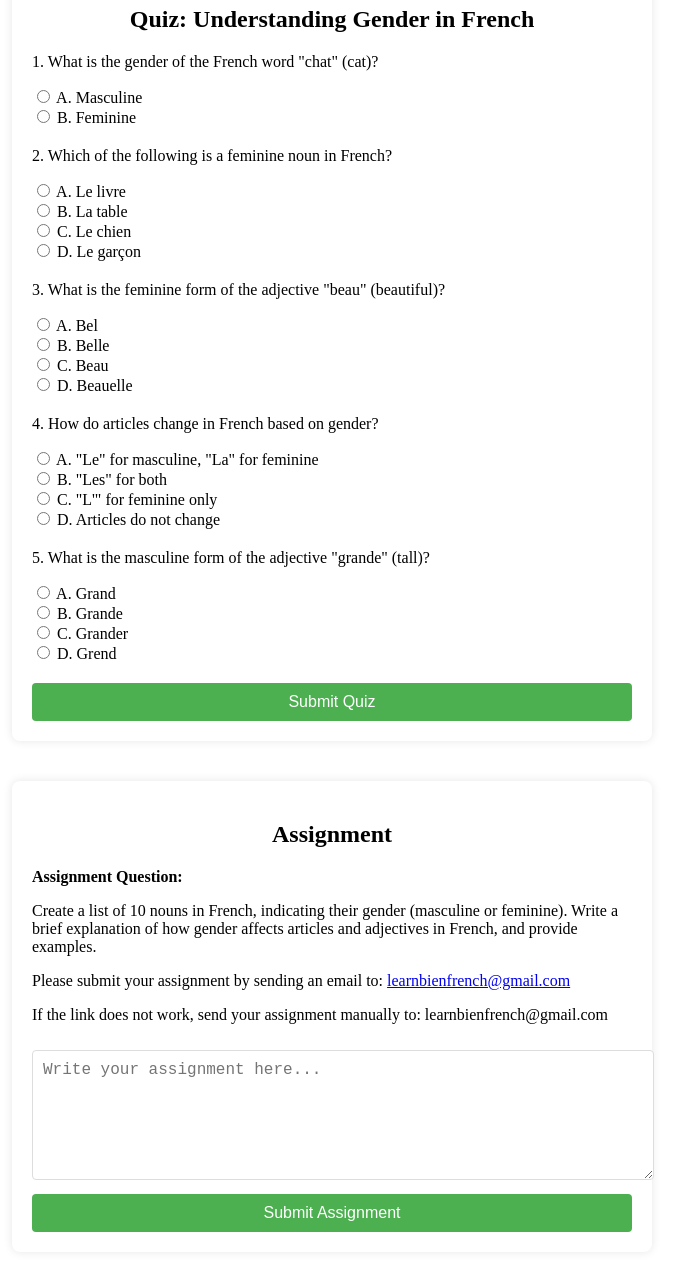
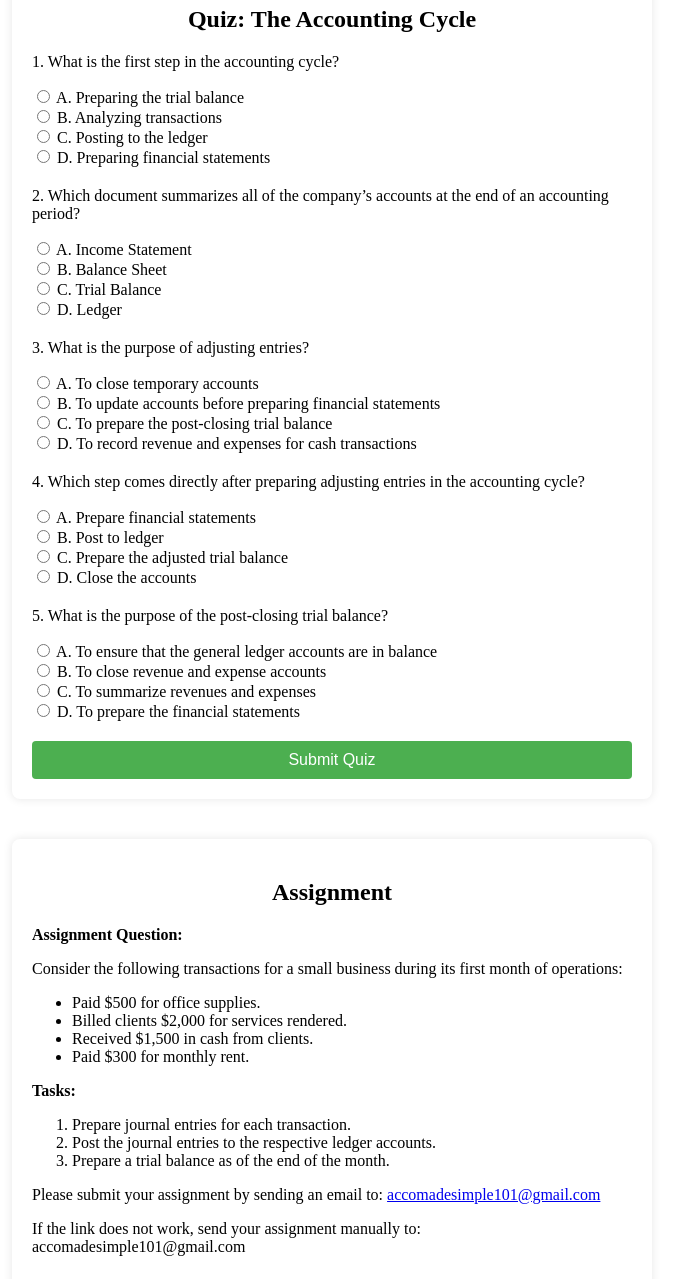
Before and after one commit to Accountingmadesimple/accountingmainpage, a plain HTML site: page index.html in a window 1280 px wide. Shown: the part 440-1719 px from the top of the page, without its empty margins (308-993 px from the left). Drawn offline with Linux system fonts and the light colour scheme.

Commit message:
Update index.html

```diff
--- a/index.html
+++ b/index.html
@@ -1,65 +1,66 @@
 <!DOCTYPE html>
-
 <html lang="en">
 <head>
     <meta charset="UTF-8">
     <meta name="viewport" content="width=device-width, initial-scale=1.0">
-    <title>Understanding Gender in French</title>
+    <title>The Accounting Cycle</title>
     <link rel="stylesheet" href="styles.css"> <!-- Link to external CSS file -->
 </head>
 <body>
 
     <!-- Video Lecture Section -->
     <section id="lecture">
-        <h1>Video Lecture: Understanding Gender in French</h1>
-        <iframe width="400" height="315" src="https://www.youtube.com/embed/V7AjuIDn4oU?si=Lw-oH_VJHQsz2oDt"
+        <h1>Video Lecture: The Accounting Cycle</h1>
+        <iframe width="400" height="315" src="https://www.youtube.com/embed/uIesMwhvchQ?si=Ep7giXgnDky7ehw5"
                 title="YouTube video player" frameborder="0" allowfullscreen></iframe>
     </section>
 
     <!-- Quiz Section -->
     <section id="quiz">
-        <h2>Quiz: Understanding Gender in French</h2>
+        <h2>Quiz: The Accounting Cycle</h2>
         <form id="quizForm">
             <div class="quiz-question">
-                <p>1. What is the gender of the French word "chat" (cat)?</p>
-                <input type="radio" name="q1" value="A"> A. Masculine<br>
-                <input type="radio" name="q1" value="B"> B. Feminine<br>
+                <p>1. What is the first step in the accounting cycle?</p>
+                <input type="radio" name="q1" value="A"> A. Preparing the trial balance<br>
+                <input type="radio" name="q1" value="B"> B. Analyzing transactions<br>
+                <input type="radio" name="q1" value="C"> C. Posting to the ledger<br>
+                <input type="radio" name="q1" value="D"> D. Preparing financial statements<br>
                 <span class="feedback" id="feedback1"></span>
             </div>
 
             <div class="quiz-question">
-                <p>2. Which of the following is a feminine noun in French?</p>
-                <input type="radio" name="q2" value="A"> A. Le livre<br>
-                <input type="radio" name="q2" value="B"> B. La table<br>
-                <input type="radio" name="q2" value="C"> C. Le chien<br>
-                <input type="radio" name="q2" value="D"> D. Le garçon<br>
+                <p>2. Which document summarizes all of the company’s accounts at the end of an accounting period?</p>
+                <input type="radio" name="q2" value="A"> A. Income Statement<br>
+                <input type="radio" name="q2" value="B"> B. Balance Sheet<br>
+                <input type="radio" name="q2" value="C"> C. Trial Balance<br>
+                <input type="radio" name="q2" value="D"> D. Ledger<br>
                 <span class="feedback" id="feedback2"></span>
             </div>
 
             <div class="quiz-question">
-                <p>3. What is the feminine form of the adjective "beau" (beautiful)?</p>
-                <input type="radio" name="q3" value="A"> A. Bel<br>
-                <input type="radio" name="q3" value="B"> B. Belle<br>
-                <input type="radio" name="q3" value="C"> C. Beau<br>
-                <input type="radio" name="q3" value="D"> D. Beauelle<br>
+                <p>3. What is the purpose of adjusting entries?</p>
+                <input type="radio" name="q3" value="A"> A. To close temporary accounts<br>
+                <input type="radio" name="q3" value="B"> B. To update accounts before preparing financial statements<br>
+                <input type="radio" name="q3" value="C"> C. To prepare the post-closing trial balance<br>
+                <input type="radio" name="q3" value="D"> D. To record revenue and expenses for cash transactions<br>
                 <span class="feedback" id="feedback3"></span>
             </div>
 
             <div class="quiz-question">
-                <p>4. How do articles change in French based on gender?</p>
-                <input type="radio" name="q4" value="A"> A. "Le" for masculine, "La" for feminine<br>
-                <input type="radio" name="q4" value="B"> B. "Les" for both<br>
-                <input type="radio" name="q4" value="C"> C. "L'" for feminine only<br>
-                <input type="radio" name="q4" value="D"> D. Articles do not change<br>
+                <p>4. Which step comes directly after preparing adjusting entries in the accounting cycle?</p>
+                <input type="radio" name="q4" value="A"> A. Prepare financial statements<br>
+                <input type="radio" name="q4" value="B"> B. Post to ledger<br>
+                <input type="radio" name="q4" value="C"> C. Prepare the adjusted trial balance<br>
+                <input type="radio" name="q4" value="D"> D. Close the accounts<br>
                 <span class="feedback" id="feedback4"></span>
             </div>
 
             <div class="quiz-question">
-                <p>5. What is the masculine form of the adjective "grande" (tall)?</p>
-                <input type="radio" name="q5" value="A"> A. Grand<br>
-                <input type="radio" name="q5" value="B"> B. Grande<br>
-                <input type="radio" name="q5" value="C"> C. Grander<br>
-                <input type="radio" name="q5" value="D"> D. Grend<br>
+                <p>5. What is the purpose of the post-closing trial balance?</p>
+                <input type="radio" name="q5" value="A"> A. To ensure that the general ledger accounts are in balance<br>
+                <input type="radio" name="q5" value="B"> B. To close revenue and expense accounts<br>
+                <input type="radio" name="q5" value="C"> C. To summarize revenues and expenses<br>
+                <input type="radio" name="q5" value="D"> D. To prepare the financial statements<br>
                 <span class="feedback" id="feedback5"></span>
             </div>
 
@@ -71,9 +72,21 @@
     <section id="assignment">
         <h2>Assignment</h2>
         <p><strong>Assignment Question:</strong></p>
-        <p>Create a list of 10 nouns in French, indicating their gender (masculine or feminine). Write a brief explanation of how gender affects articles and adjectives in French, and provide examples.</p>
-        <p>Please submit your assignment by sending an email to: <a href="mailto: learnbienfrench@gmail.com"> learnbienfrench@gmail.com </a></p>
-        <p>If the link does not work, send your assignment manually to: learnbienfrench@gmail.com </p>
+        <p>Consider the following transactions for a small business during its first month of operations:</p>
+        <ul>
+            <li>Paid $500 for office supplies.</li>
+            <li>Billed clients $2,000 for services rendered.</li>
+            <li>Received $1,500 in cash from clients.</li>
+            <li>Paid $300 for monthly rent.</li>
+        </ul>
+        <p><strong>Tasks:</strong></p>
+        <ol>
+            <li>Prepare journal entries for each transaction.</li>
+            <li>Post the journal entries to the respective ledger accounts.</li>
+            <li>Prepare a trial balance as of the end of the month.</li>
+        </ol>
+        <p>Please submit your assignment by sending an email to: <a href="mailto: accomadesimple101@gmail.com"> accomadesimple101@gmail.com </a></p>
+        <p>If the link does not work, send your assignment manually to: accomadesimple101@gmail.com </p>
         <textarea id="assignmentInput" rows="6" placeholder="Write your assignment here..."></textarea>
         <button id="submitAssignment" onclick="submitAssignment()">Submit Assignment</button>
     </section>
```
